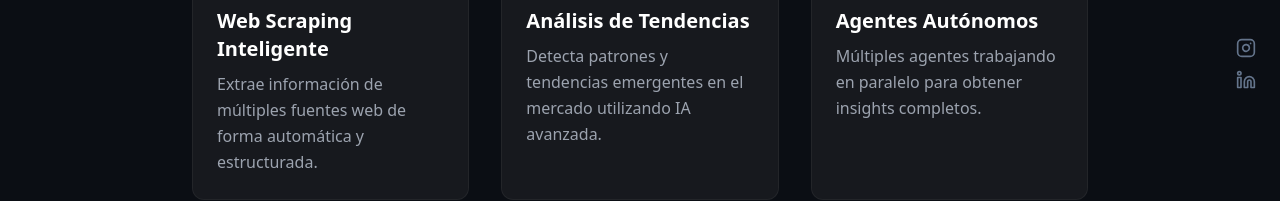
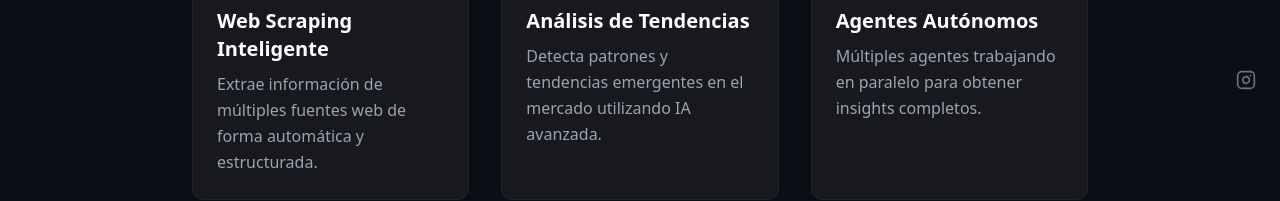
Before and after one commit to AxelDp04/AgentScout, a Next.js app in the folder client/: page / in a window 1280 px wide. Shown: the part 686-887 px from the top of the page. Built offline with nearby package versions, Linux system fonts and the light colour scheme.

Commit message:
UI: Rename 'Conclusión Pro' → 'Conclusión', remove LinkedIn icon

```diff
--- a/client/src/app/page.tsx
+++ b/client/src/app/page.tsx
@@ -1,7 +1,7 @@
 'use client';
 
 import { useState } from 'react';
-import { Search, Brain, TrendingUp, Globe, Loader2, CheckCircle, AlertTriangle, Zap, Download, Instagram, Linkedin } from 'lucide-react';
+import { Search, Brain, TrendingUp, Globe, Loader2, CheckCircle, AlertTriangle, Zap, Download, Instagram } from 'lucide-react';
 import jsPDF from 'jspdf';
 import html2canvas from 'html2canvas';
 import ReactMarkdown from 'react-markdown';
@@ -260,7 +260,7 @@ const LoadingAnimation = () => (
         color: 'from-emerald-500 to-teal-600'
       },
       {
-        title: 'Conclusión Pro',
+        title: 'Conclusión',
         icon: <CheckCircle className="w-5 h-5" />,
         content: conclusionText,
         color: 'from-purple-500 to-pink-600'
@@ -471,15 +471,6 @@ const LoadingAnimation = () => (
           >
             <Instagram className="w-5 h-5" />
           </a>
-          <a
-            href="https://www.linkedin.com/in/axel-perez-a28016316/"
-            target="_blank"
-            rel="noopener noreferrer"
-            className="text-slate-500 hover:text-cyan-200 transition-colors duration-200"
-            aria-label="LinkedIn"
-          >
-            <Linkedin className="w-5 h-5" />
-          </a>
         </div>
       </div>
     </div>
```
